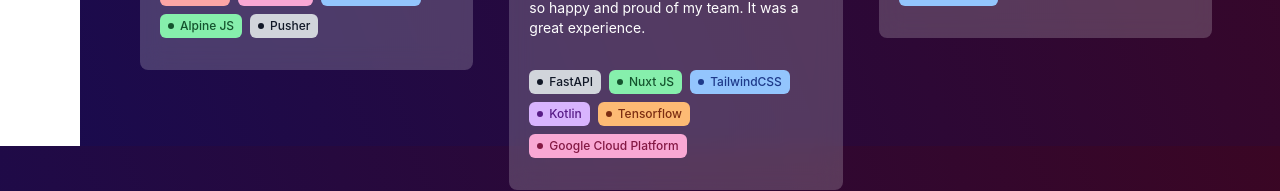
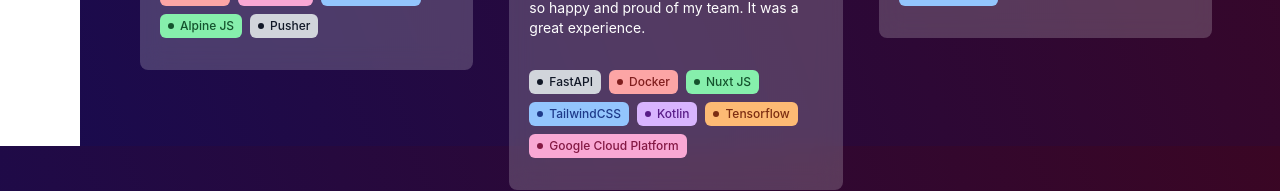
Before and after one commit to ab-azmi/kontrakan, a Vue app: page /portfolio in a window 1280 px wide. Shown: the part 654-845 px from the top of the page. Built offline with nearby package versions, Linux system fonts and the light colour scheme.

Commit message:
update project pawra

```diff
--- a/src/views/ProjectView.vue
+++ b/src/views/ProjectView.vue
@@ -39,6 +39,10 @@
             {
                 name: "FastAPI",
                 color: "gray"
+            },
+            {
+                name: "Docker",
+                color: "red"
             },
             {
                 name: "Nuxt JS",
```
